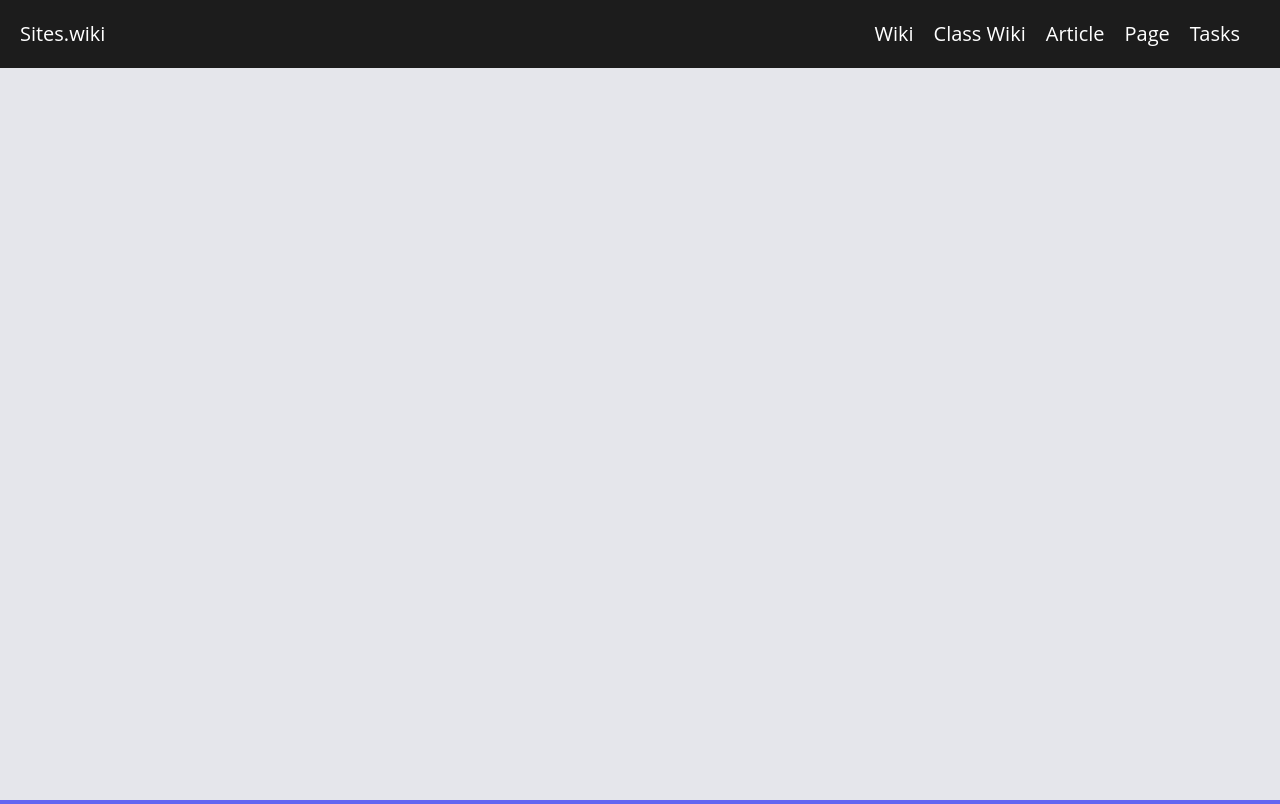
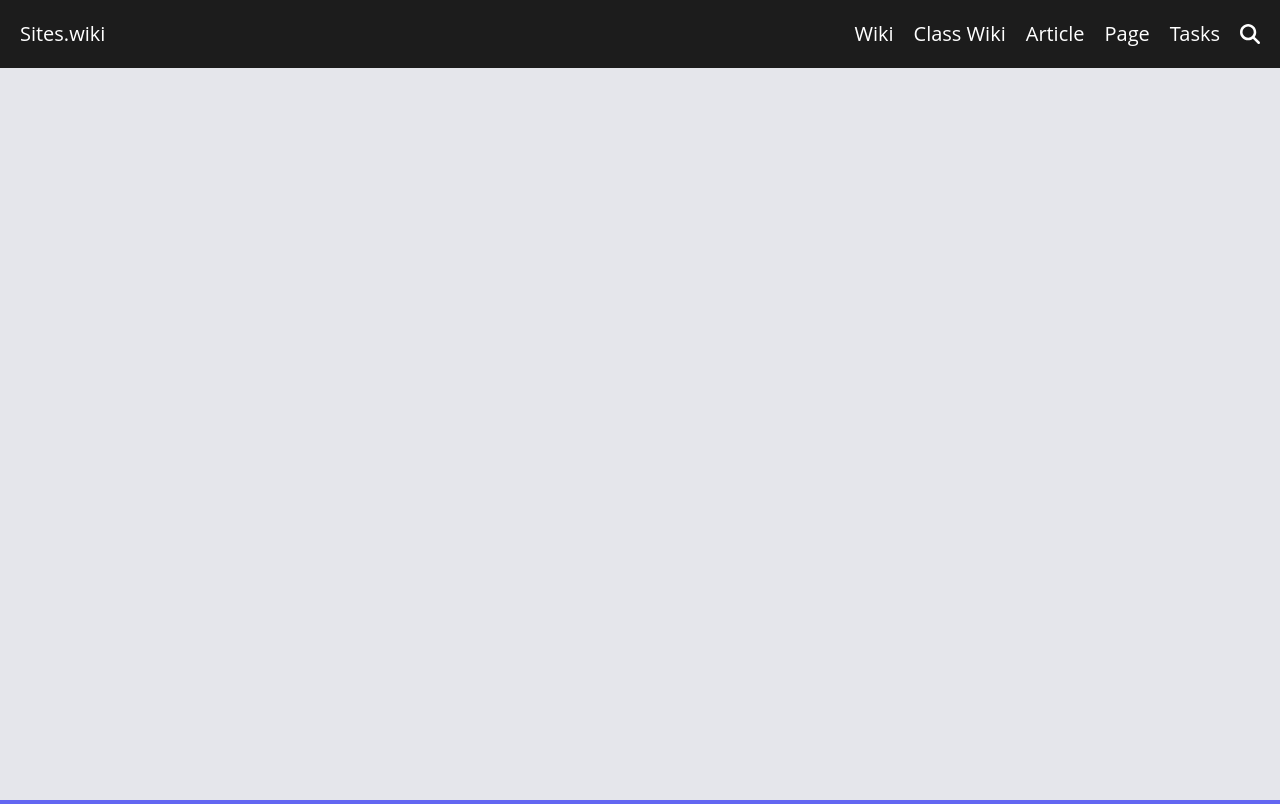
Before and after one commit to tailn804/nhakhoa-clone, a Vue app: page /page in a window 1280 px wide. Built offline with nearby package versions, Linux system fonts and the light colour scheme.

Commit message:
add icon

```diff
--- a/src/components/MainFooter.vue
+++ b/src/components/MainFooter.vue
@@ -2,7 +2,7 @@
     <div class="py-4">
         <div class="mx-auto px-4">
             <span>
-
+                © 2023 Kirksville Web Design Inc.
             </span>
         </div>
     </div>
--- a/src/components/MainHeader.vue
+++ b/src/components/MainHeader.vue
@@ -10,7 +10,7 @@
             <span>{{item.title}}</span>
           </router-link>
         </template>
-        <button></button>
+        <button> <font-awesome-icon :icon="['fas', 'magnifying-glass']" /></button>
       </div>
     </div>
   </div>
```
